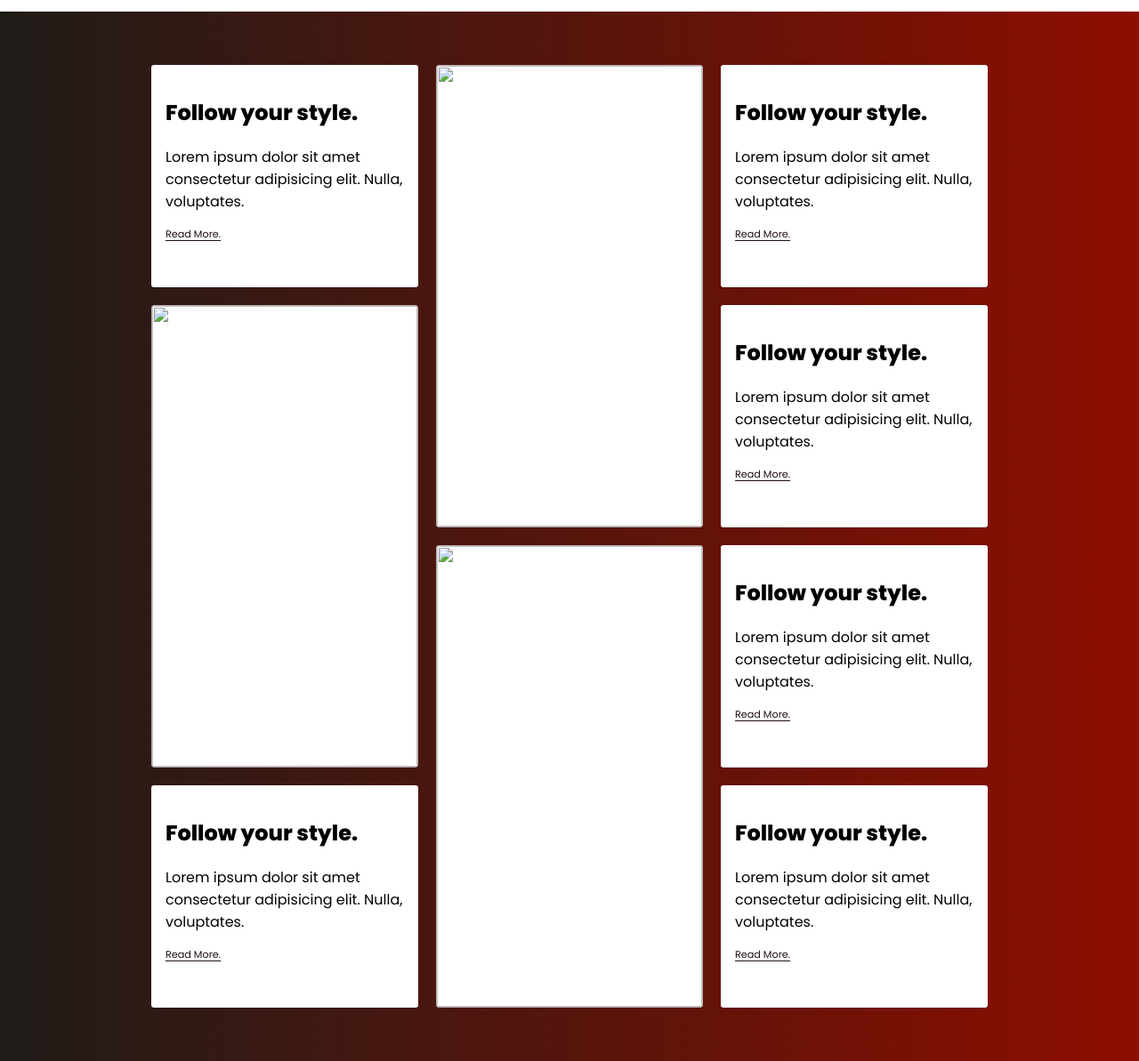
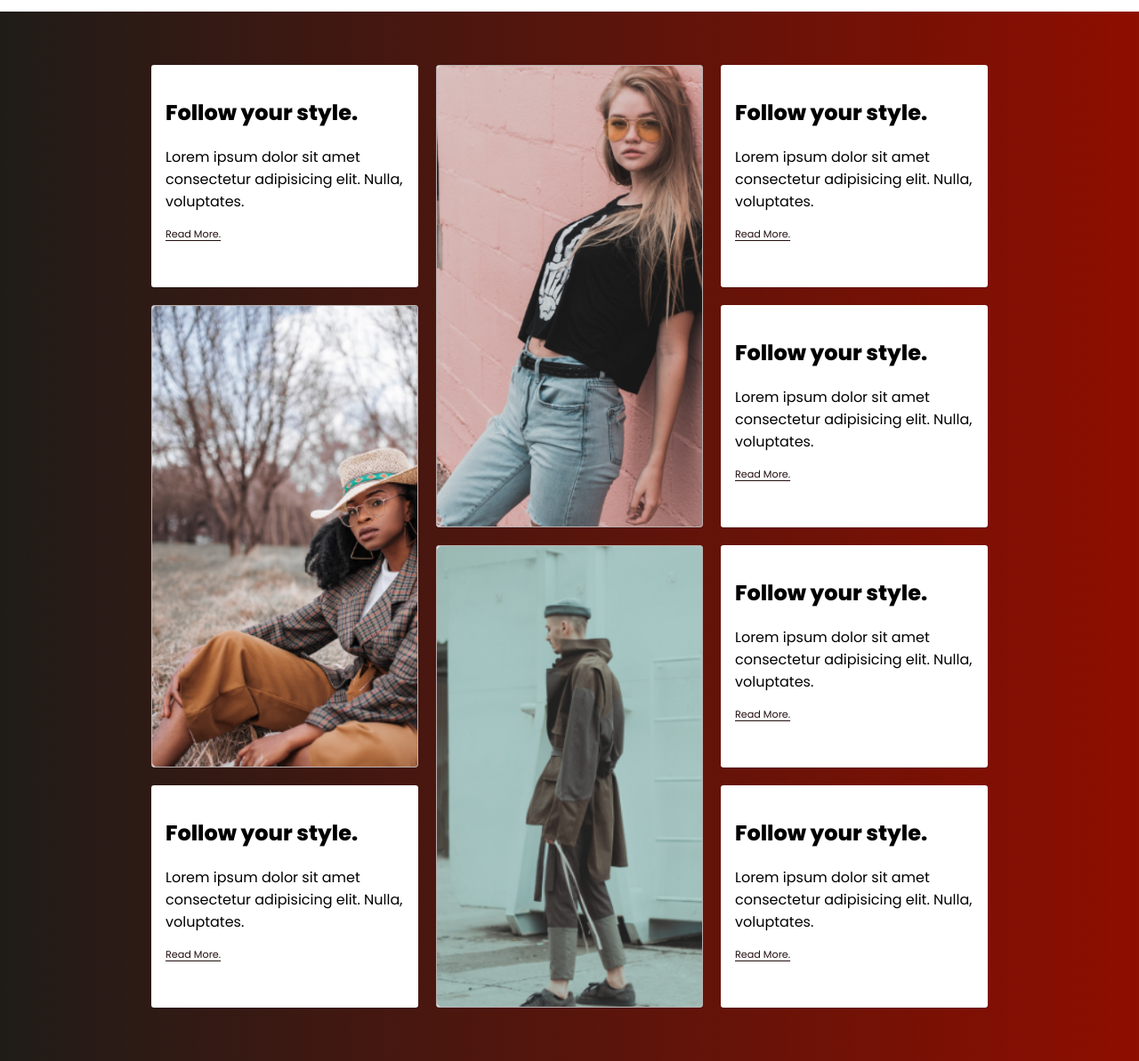
Before and after one commit to Saurabh-Chede/grid-portfolio-website, a plain HTML site: page index.html in a window 1280 px wide. Shown: the part 71-1264 px from the top of the page at 89% size. Drawn offline with Linux system fonts and the light colour scheme.

Commit message:
initiated

```diff
--- a/index.html
+++ b/index.html
@@ -27,7 +27,7 @@
   <p>Read More.</p>
 </div>
 <div class="image">
-  <img src="/4 - masonry/img/1.png" alt="">
+  <img src="img/1.png" alt="">
 </div>
 <div class="short">
   <h2>Follow your style.</h2>
@@ -35,7 +35,7 @@
   <p>Read More.</p>
 </div>
 <div class="image">
-  <img src="/4 - masonry/img/2.png" alt="">
+  <img src="img/2.png" alt="">
 </div>
 <div class="short">
   <h2>Follow your style.</h2>
@@ -43,7 +43,7 @@
   <p>Read More.</p>
 </div>
 <div class="image">
-  <img src="/4 - masonry/img/3.png" alt="">
+  <img src="img/3.png" alt="">
 </div>
 <div class="short">
   <h2>Follow your style.</h2>
```
